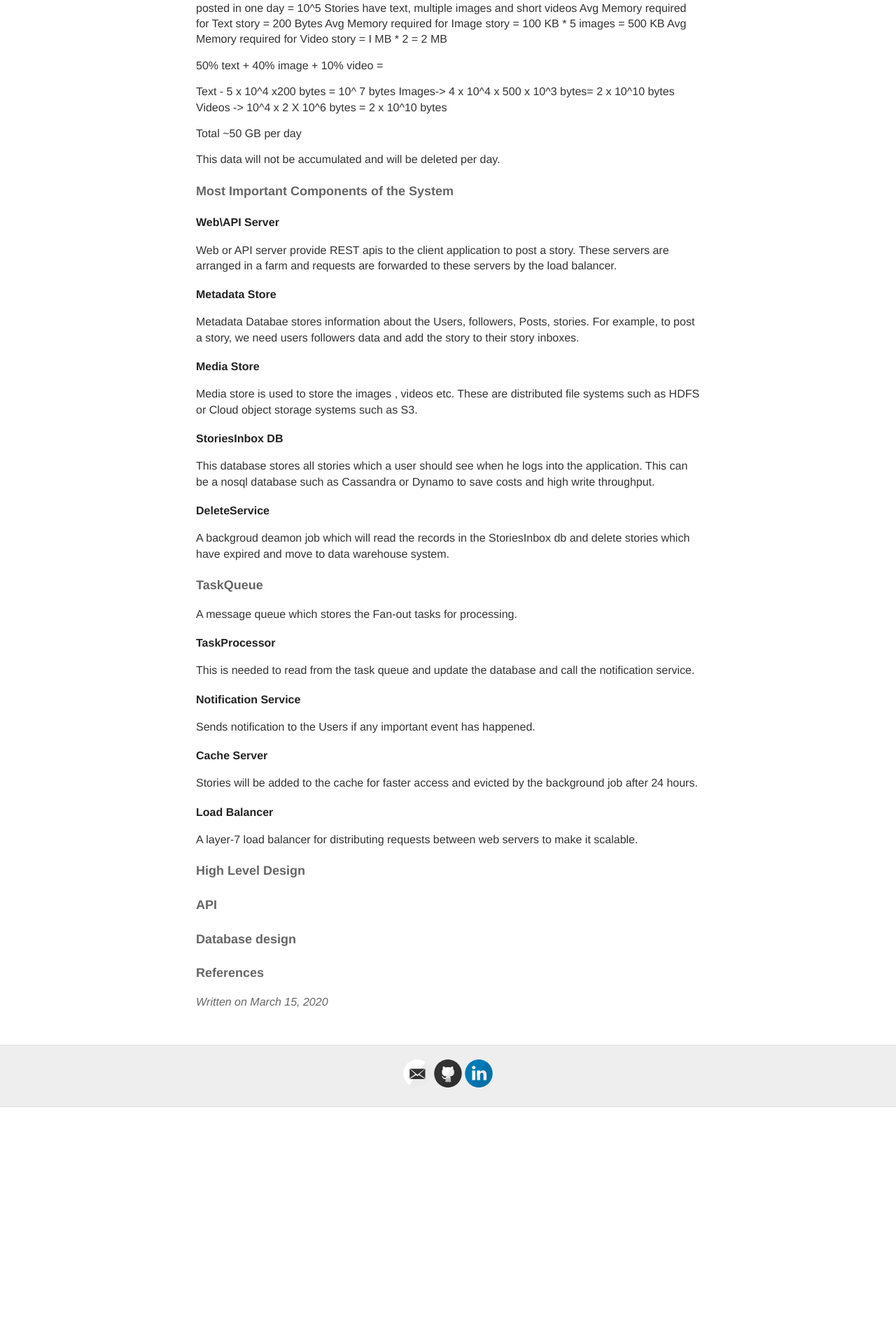
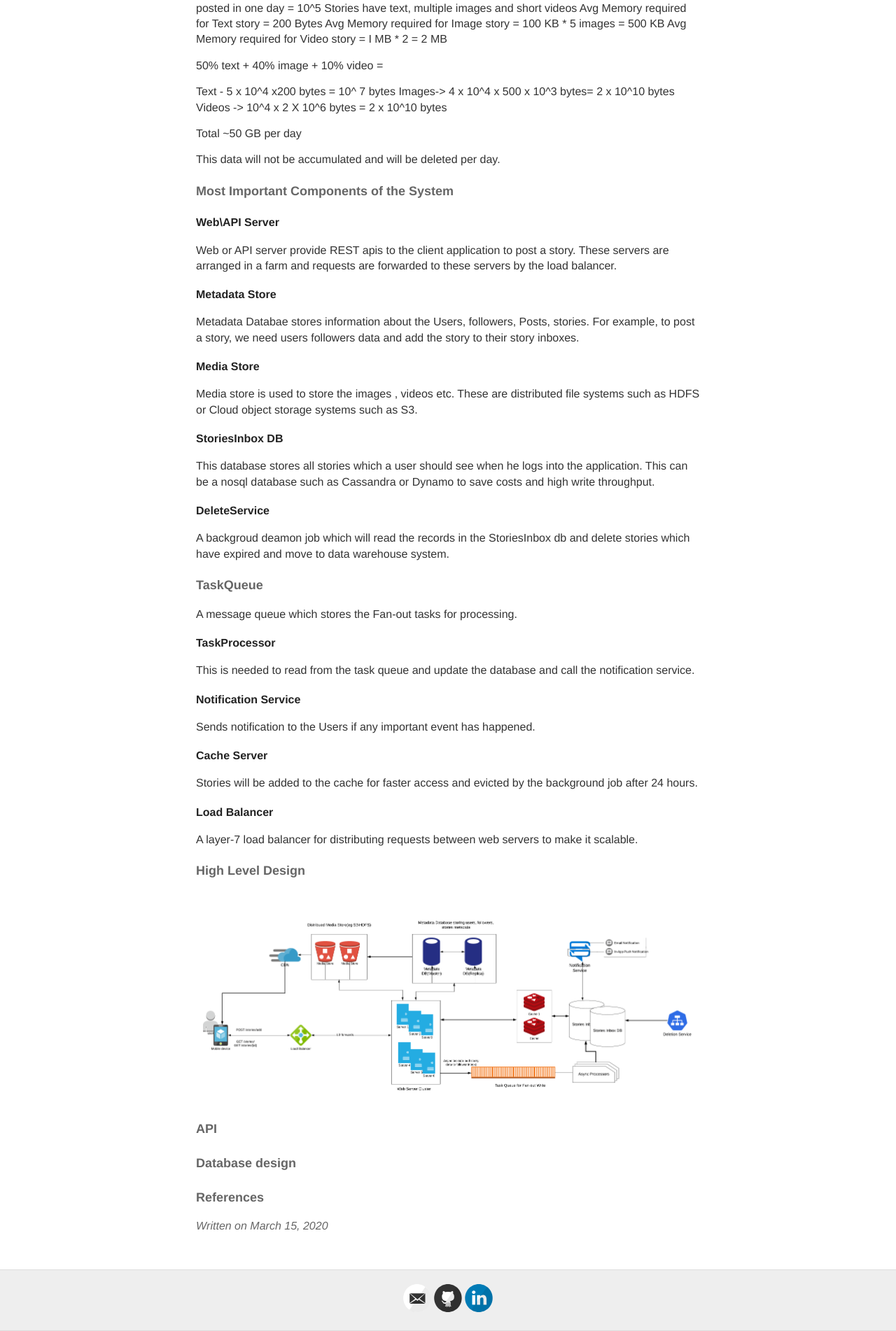
Before and after one commit to siddharthsingh89/siddharthsingh89.github.io, a Jekyll site: the page built from _posts/2020-03-15-Design-instagram-stories-system.md, in a window 1280 px wide. Shown: the part 838-2740 px from the top of the page at 70% size. Built offline with Jekyll 4.4.1, drawn with Linux system fonts in a browser that asks for light colours; comment, search, counter and statistics services are not loaded; before the commit the page ends 2420 px from its top, so only the background shows below that.

Commit message:
Update 2020-03-15-Design-instagram-stories-system.md

```diff
--- a/_posts/2020-03-15-Design-instagram-stories-system.md
+++ b/_posts/2020-03-15-Design-instagram-stories-system.md
@@ -74,7 +74,7 @@ Stories will be added to the cache for faster access and evicted by the backgrou
 
 
 #### High Level Design
-
+![Stories Backend Design](/images/stories.png "Instagram stories")
 #### API
 
 #### Database design
```
